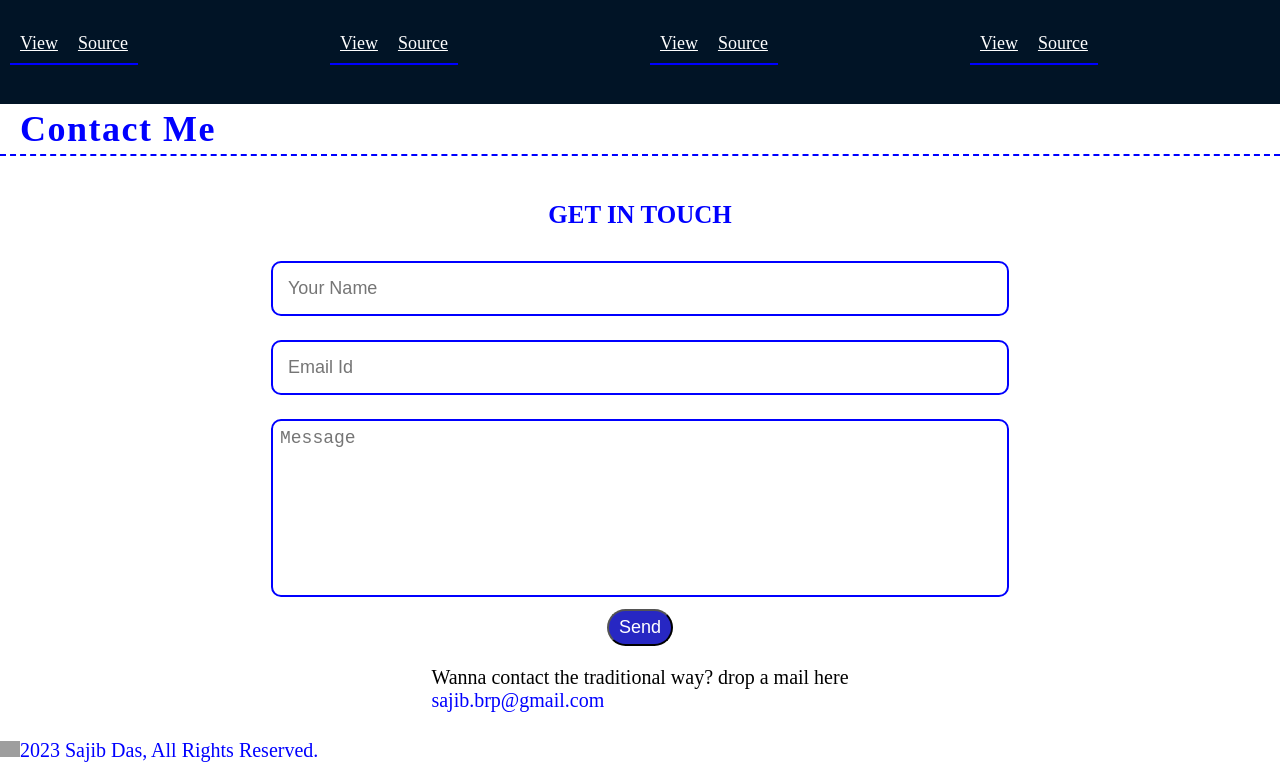
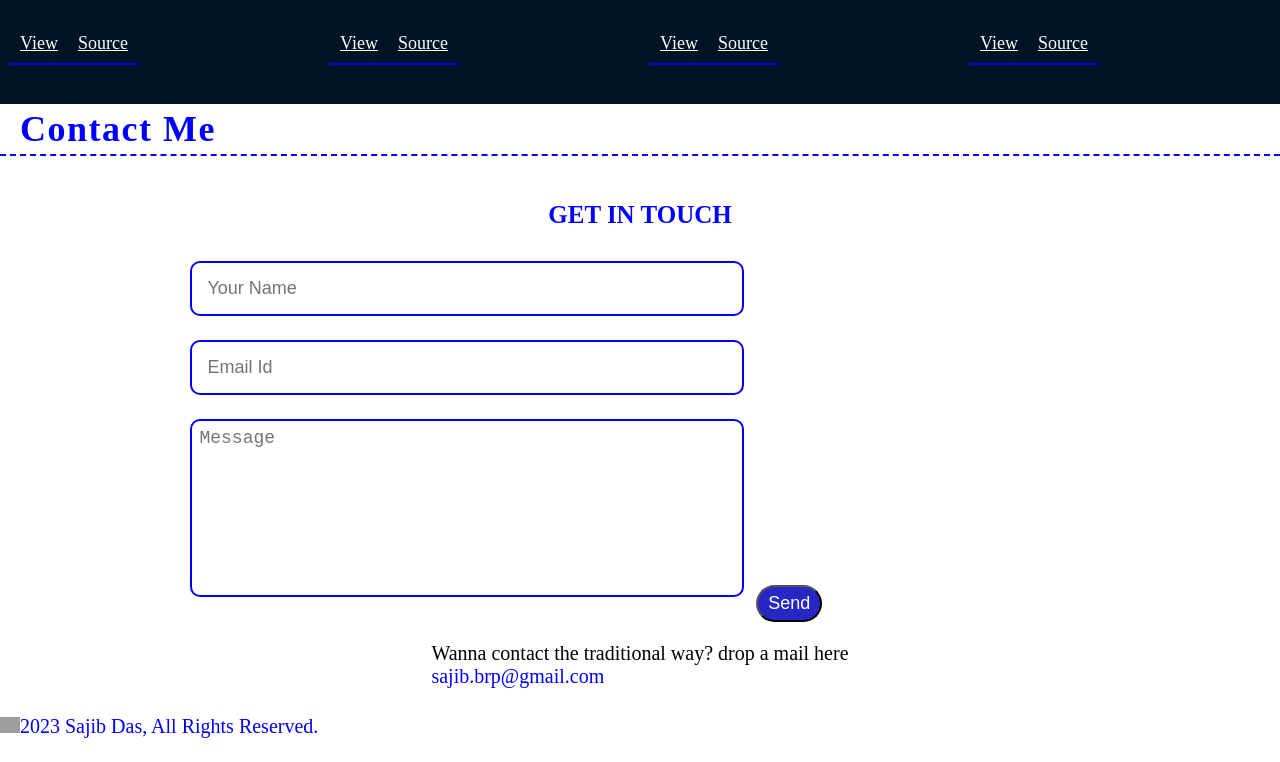
Before and after one commit to Sajibcoder/SajibDasPortfolio, a React (Create React App) app: page / in a window 1280 px wide. Shown: the part 3355-4117 px from the top of the page. After the commit the page ends 4093 px from the top, so only its background shows below. Built offline with nearby package versions, Linux system fonts and the light colour scheme; grey boxes are pictures that could not be loaded.

Commit message:
Update Contact.jsx

```diff
--- a/src/components/Contact.jsx
+++ b/src/components/Contact.jsx
@@ -12,10 +12,12 @@ const Contact = () => {
       />
        <div className="get-in-touch">
 <h3>GET IN TOUCH</h3>
+    <form>
 <input type="text" required placeholder= "Your Name" />
 <input type="email" required placeholder="Email Id" />
 <textarea rows="8" required placeholder="Message" ></textarea>
 <button type= "submit" className='button'>Send</button>
+    </form>
 <div className='traditional'>
 Wanna contact the traditional way? drop a mail here
 <div className='email-col'>sajib.brp@gmail.com</div>
```
